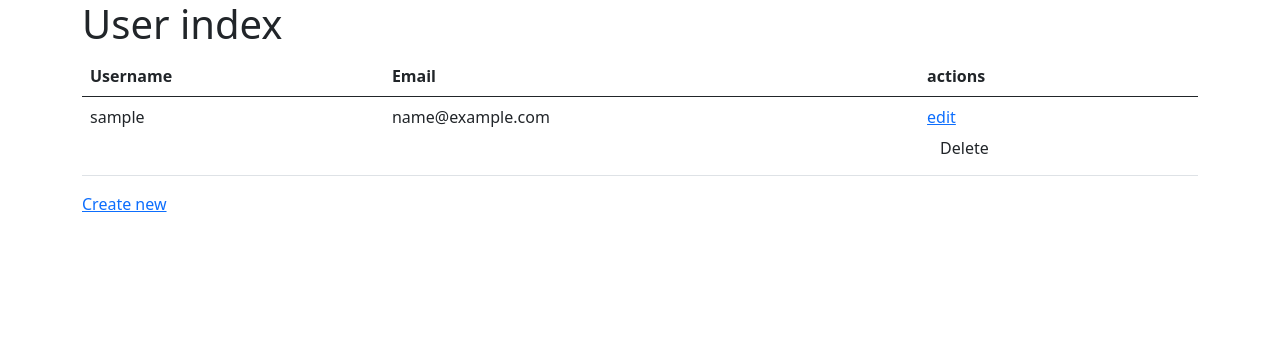
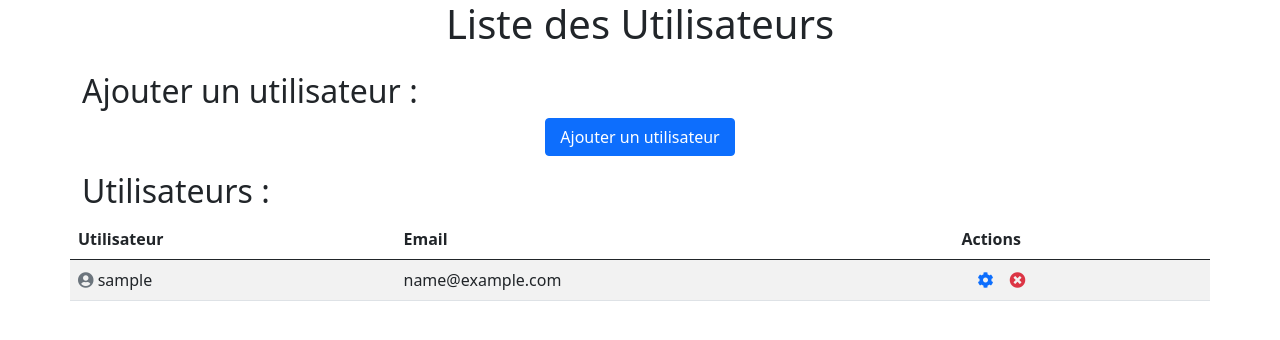
Before and after one commit to froldev/froldev-symfony-myvideoplayer-heroku, a Symfony app: template templates/user/index.html.twig in a window 1280 px wide. Shown: the top 340 px of the page. Run offline with Twig, Linux system fonts and the light colour scheme; the template is opened without the code that fills it: most values are stand-ins (such as "Sample title", 1, 10 or a date in 2020); some libraries are stand-ins or nearby versions.

Commit message:
modify template list of users

```diff
--- a/templates/base.html.twig
+++ b/templates/base.html.twig
@@ -10,12 +10,22 @@
 		</title>
 		{% block stylesheets %}
 			<link href="https://cdn.jsdelivr.net/npm/bootstrap@5.0.0-beta2/dist/css/bootstrap.min.css" rel="stylesheet" integrity="sha384-BmbxuPwQa2lc/FVzBcNJ7UAyJxM6wuqIj61tLrc4wSX0szH/Ev+nYRRuWlolflfl" crossorigin="anonymous">
+			<link rel="stylesheet" href="https://pro.fontawesome.com/releases/v5.10.0/css/all.css" integrity="sha384-AYmEC3Yw5cVb3ZcuHtOA93w35dYTsvhLPVnYs9eStHfGJvOvKxVfELGroGkvsg+p" crossorigin="anonymous"/>
 		{% endblock %}
 	</head>
 
 	<body>
 		{{ render(controller('App\\Controller\\HomeController::renderNavBar')) }}
-		<div class="container"> {% block body %}{% endblock %}
+		<div class="container">
+			{% for label, messages in app.flashes %}
+				{% for message in messages %}
+					<div class="flash-{{ label }}">
+						{{ message }}
+					</div>
+				{% endfor %}
+			{% endfor %}
+
+			{% block body %}{% endblock %}
 		</div>
 		{{ render(controller('App\\Controller\\HomeController::renderFooter')) }}
 
--- a/templates/user/_delete_form.html.twig
+++ b/templates/user/_delete_form.html.twig
@@ -1,5 +1,5 @@
 <form method="post" action="{{ path('user_delete', {'id': user.id}) }}" onsubmit="return confirm('Are you sure you want to delete this item?');">
-    <input type="hidden" name="_method" value="DELETE">
-    <input type="hidden" name="_token" value="{{ csrf_token('delete' ~ user.id) }}">
-    <button class="btn">Delete</button>
+	<input type="hidden" name="_method" value="DELETE">
+	<input type="hidden" name="_token" value="{{ csrf_token('delete' ~ user.id) }}">
+	<i class="fas fa-times-circle text-danger"></i>
 </form>
--- a/templates/user/index.html.twig
+++ b/templates/user/index.html.twig
@@ -1,37 +1,54 @@
 {% extends 'base.html.twig' %}
 
-{% block title %}User index
+{% block title %}myVideoPlayer || Liste des Utilisateurs
 {% endblock %}
 
 {% block body %}
-	<h1>User index</h1>
-
-	<table class="table">
+	<div class="d-grid gap-3">
+		<div class="row p2 mx-auto">
+			<h1>Liste des Utilisateurs</h1>
+		</div>
+		<div class="row p2">
+			<h2>Ajouter un utilisateur :
+			</h2>
+			<a class="btn btn-primary col-2 mx-auto" href="{{ path('user_new') }}">Ajouter un utilisateur
+			</a>
+		</div>
+		<div class="row p2">
+			<h2>Utilisateurs :
+			</h2>
+			<table class="table table-striped">
 				<thead>
 					<tr>
-				<th>Username</th>
-				<th>Email</th>
-				<th>actions</th>
+						<th scope="col">Utilisateur</th>
+						<th scope="col">Email</th>
+						<th scope="col">Actions</th>
 					</tr>
 				</thead>
 				<tbody>
 					{% for user in users %}
 						<tr>
-					<td>{{ user.username }}</td>
-					<td>{{ user.email }}</td>
-
 							<td>
-						<a href="{{ path('user_edit', {'id': user.id}) }}">edit</a>
+								<i class="fas fa-user-circle text-secondary"></i>
+								{{user.username}}</td>
+							<td>
+								{{user.email}}</td>
+							<td class="d-flex">
+								<a class="mx-3" href="{{ path('user_edit', {'id': user.id}) }}">
+									<i class="fas fa-cog text-primary"></i>
+								</a>
+								{% if not (user.email == urlAdmin) %}
 									{{ include('user/_delete_form.html.twig') }}
+								{% endif %}
 							</td>
 						</tr>
 					{% else %}
-				<tr>
-					<td colspan="6">no records found</td>
-				</tr>
+						<div class="col-12">
+							<p>Aucun utilisateur</p>
+						</div>
 					{% endfor %}
 				</tbody>
 			</table>
-
-	<a href="{{ path('user_new') }}">Create new</a>
+		</div>
+	</div>
 {% endblock %}
```
Also changed, not shown: src/Controller/UserController.php (+10 -0 lines), templates/user/edit.html.twig (+13 -8 lines). Lines whose indentation alone changed are shown as unchanged.
